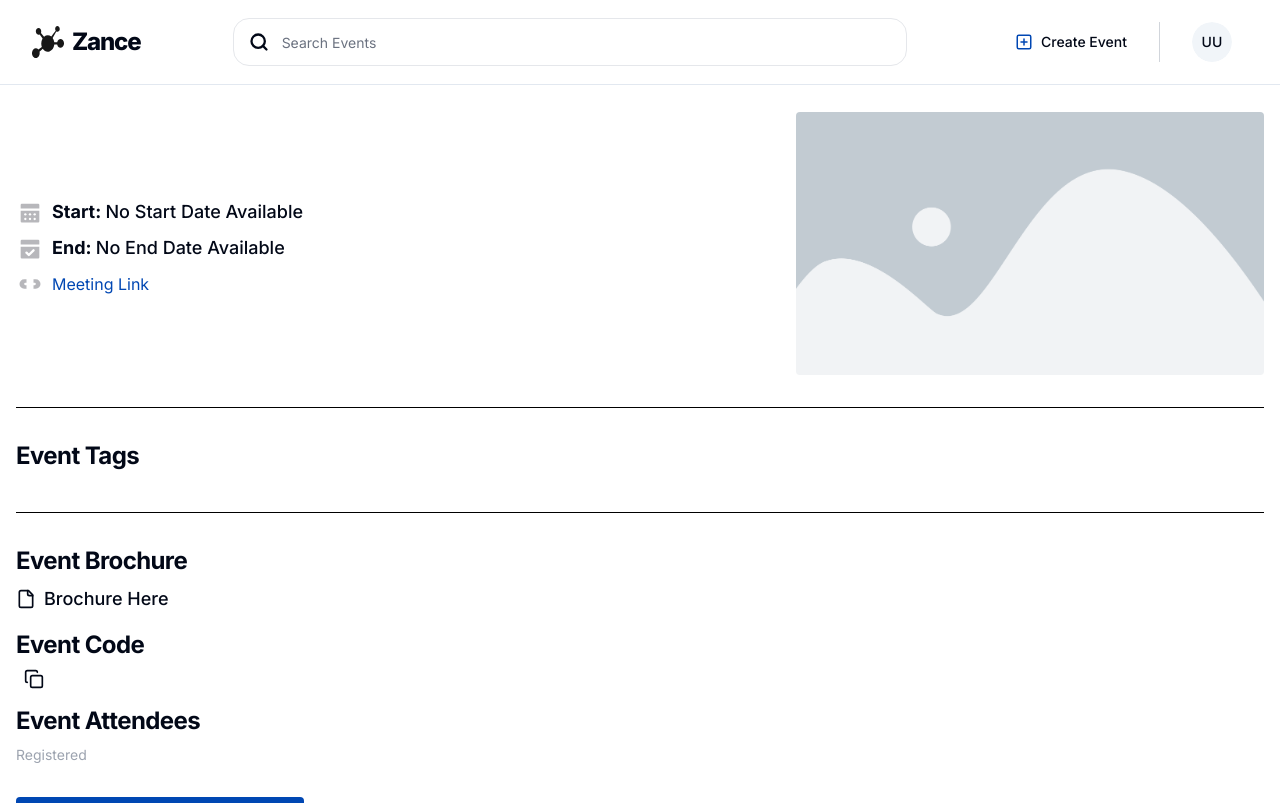
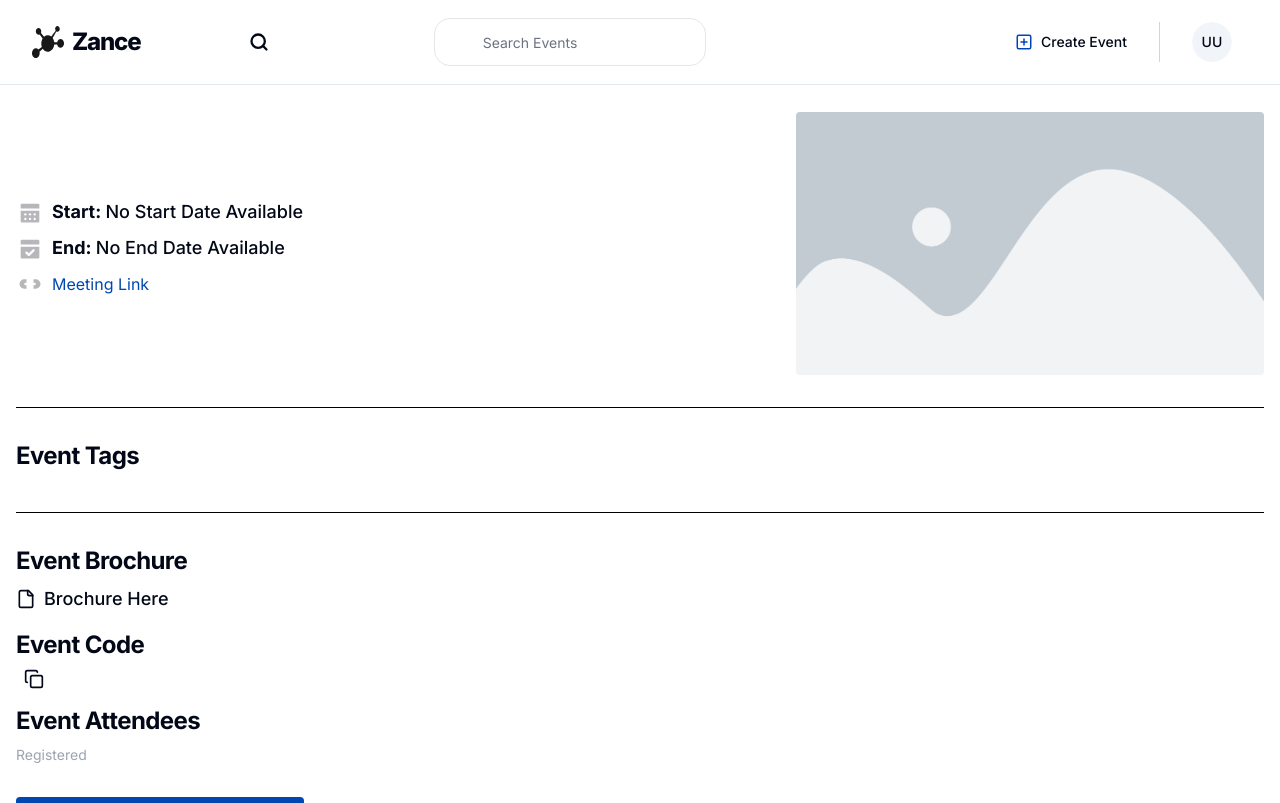
Before and after one commit to ugonner/Zance, a Next.js app: page /app/events/1 in a window 1280 px wide. Shown: the top 803 px of the page. Built offline with nearby package versions, Linux system fonts and the light colour scheme.

Commit message:
add a new search feature

```diff
--- /dev/null
+++ b/src/app/app/(root)/search/page.tsx
@@ -0,0 +1,66 @@
+'use client'
+
+import EventCard from '@/components/features/events/EventCard'
+import GridContainer from '@/components/ui/containers/GridContainer'
+import { Skeleton } from '@/components/ui/skeleton'
+import useApi from '@/hooks/useApi'
+import { getToken } from '@/store/reducers/authSlice'
+import { useSearchParams } from 'next/navigation'
+import { useEffect, useState } from 'react'
+import { useDispatch, useSelector } from 'react-redux'
+
+const SearchPage = () => {
+  //   const router = useRouter()
+  const searchParams = useSearchParams()
+
+  const token = useSelector(getToken)
+
+  const searchQuery = searchParams.get('query')
+  const {
+    fetchData,
+    loading,
+    error: fetchingError,
+    data: results,
+  } = useApi<{ token: string }, any>()
+
+  useEffect(() => {
+    const getSearchResults = async () => {
+      try {
+        if (token && searchQuery) {
+          await fetchData(`events/search/${searchQuery}`, token)
+        }
+      } catch (error) {
+        console.error('Error fetching search results:', error)
+      }
+    }
+    getSearchResults()
+  }, [fetchData, searchQuery, token])
+  return (
+    <div>
+      <div>
+        <h1 className='mb-4 text-2xl font-bold'>Search Results for: {searchQuery}</h1>
+
+        {loading && <p>Loading...</p>}
+        {fetchingError && (
+          <p className='text-red-500'>Error fetching results: {fetchingError.message}</p>
+        )}
+
+        <>
+          {loading ? (
+            <Skeleton className='h-12 w-10/12' />
+          ) : (
+            <GridContainer>
+              {results?.data.length ? (
+                results.data.map((event: any) => <EventCard key={event?._id} event={event} />)
+              ) : (
+                <p className='text-gray-500'>No search results found</p>
+              )}
+            </GridContainer>
+          )}
+        </>
+      </div>
+    </div>
+  )
+}
+
+export default SearchPage
--- a/src/components/ui/common/Navbar.tsx
+++ b/src/components/ui/common/Navbar.tsx
@@ -29,7 +29,8 @@ import { getFallbackProfile } from '@/utils/Users'
 import { Search } from 'lucide-react'
 import { CircleUser, LogOut, UserRoundCog } from 'lucide-react'
 import Link from 'next/link'
-import React from 'react'
+import { useRouter } from 'next/navigation'
+import React, { useState } from 'react'
 import { useSelector } from 'react-redux'
 
 import { Button } from '../button'
@@ -40,7 +41,9 @@ import Logo from './Logo'
 import ThemeToggler from './ThemeToggler'
 
 const Navbar = () => {
+  const [searchQuery, setSearchQuery] = useState('')
   const loggedInUser = useSelector(getLoggedInUser)
+  const router = useRouter()
 
   const { logout } = useLogout()
 
@@ -83,6 +86,13 @@ const Navbar = () => {
   // Also we need a sheet trigger while a user clicks profile
   const profileSheetTrigger = PROFILE_MENU.find(menu => menu.title.toLowerCase() === 'profile')
 
+  const handleSearch = (e: React.FormEvent<HTMLFormElement>) => {
+    e.preventDefault()
+    if (searchQuery.trim()) {
+      router.push(`/app/search?query=${searchQuery}`)
+    }
+  }
+
   return (
     <nav className='fixed z-40 w-full border-b bg-background px-4 py-0.5'>
       <Container className='flex items-center justify-between gap-2 text-sm'>
@@ -92,7 +102,15 @@ const Navbar = () => {
         {/* Mid */}
         <div className='relative hidden flex-[.8] items-center justify-center md:flex'>
           <Search className='absolute left-4 cursor-pointer' size={20} strokeWidth={2.75} />
-          <Input type='text' className='rounded-2xl pl-12' placeholder='Search Events' />
+          <form onSubmit={handleSearch}>
+            <Input
+              type='text'
+              className='rounded-2xl pl-12'
+              placeholder='Search Events'
+              value={searchQuery}
+              onChange={e => setSearchQuery(e.target.value)}
+            />
+          </form>
         </div>
 
         {/* Left */}
```
